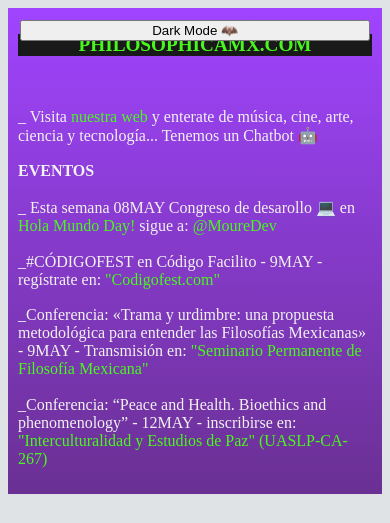
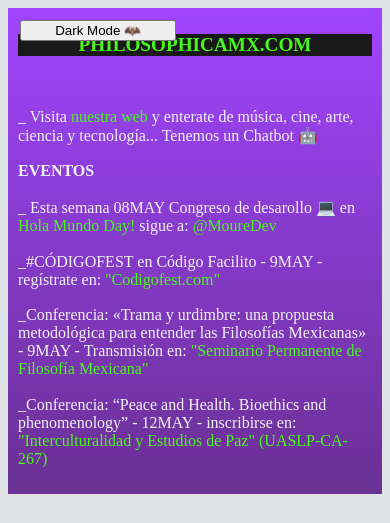
Before and after one commit to PHILOSOPHICA/Git-philosophy, a plain HTML site: page index.html in a window 390 px wide. Shown: the top 523 px of the page. Drawn offline with Linux system fonts and the light colour scheme.

Commit message:
Update index.html

```diff
--- a/index.html
+++ b/index.html
@@ -94,8 +94,9 @@
       position: fixed;
       top: 20px;
       left: 20px;
-      overflow-x: hidden;
+      overflow: hidden;
       display: block;
+      width: 40%;
     }
     }
 
```
